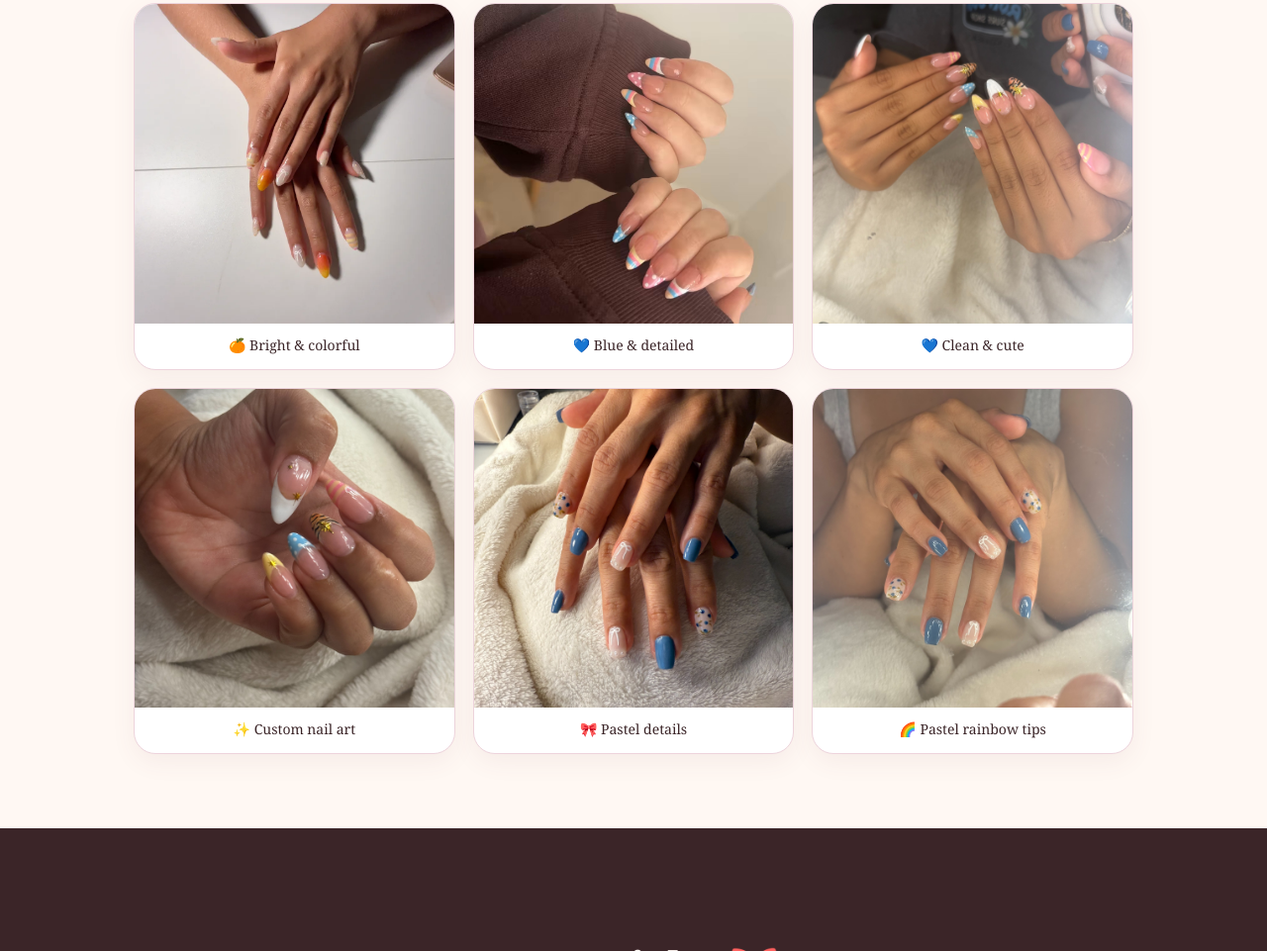
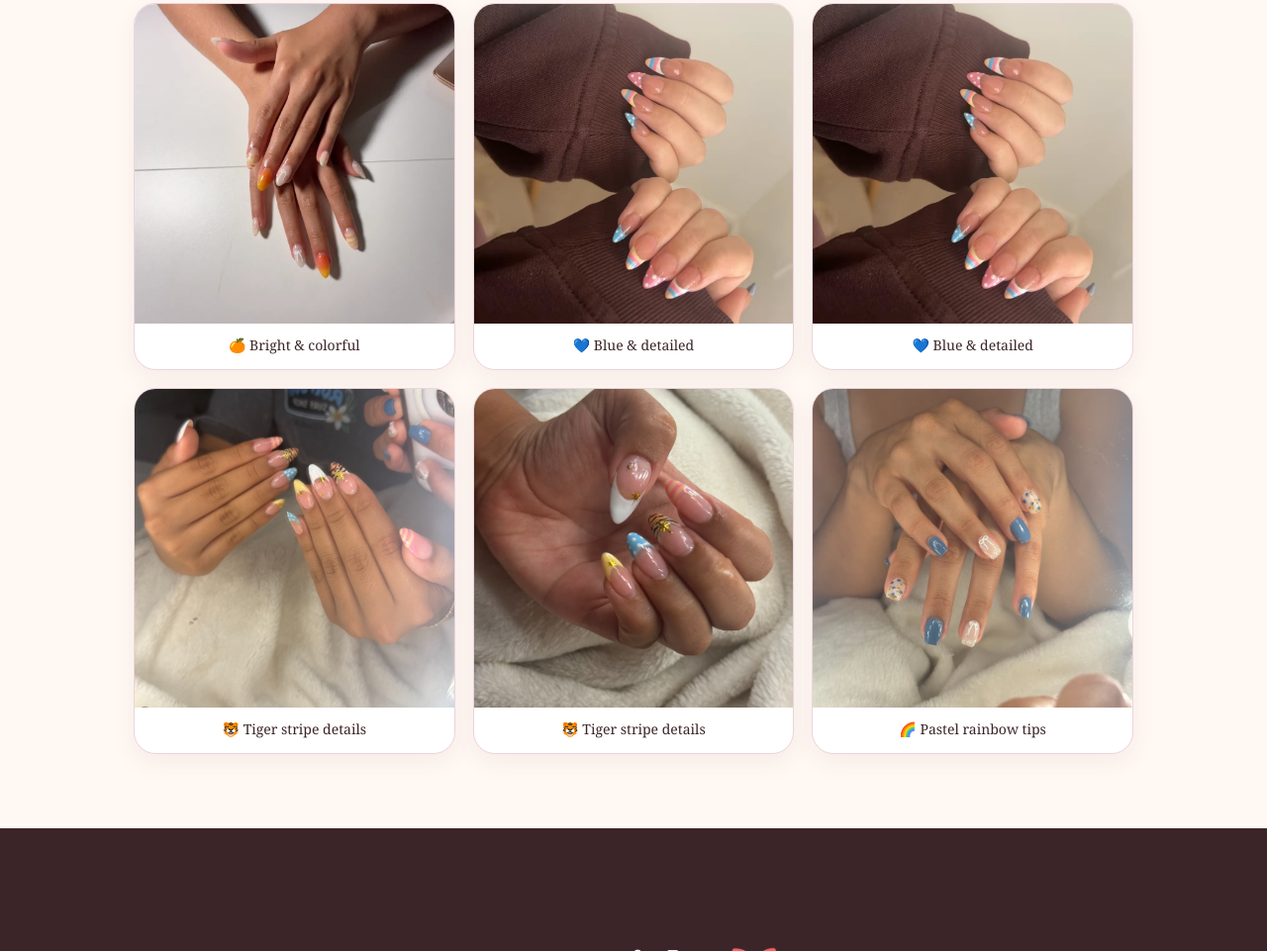
Before and after one commit to victoriapinilla2011-ctrl/nails-by-vicky-, a plain HTML site: page index.html in a window 1280 px wide. Shown: the part 1596-2557 px from the top of the page at 99% size. Drawn offline with Linux system fonts and the light colour scheme.

Commit message:
Update index.html

```diff
--- a/index.html
+++ b/index.html
@@ -218,12 +218,12 @@
   <h2 class="section-title">Vicky's Nail Gallery ✨</h2>
   <p class="section-subtitle">A few of my favorite sets 💅🏽🎀</p>
   <div class="gallery">
-    <figure class="gallery-item"><img src="nails_by_vicky_01.png" alt="Orange and yellow detailed nail art"><figcaption>🍊 Bright &amp; colorful</figcaption></figure>
-    <figure class="gallery-item"><img src="nails_by_vicky_02.jpeg" alt="Blue gel manicure with nail art"><figcaption>💙 Blue &amp; detailed</figcaption></figure>
-    <figure class="gallery-item"><img src="nails_by_vicky_03.jpeg" alt="Blue and natural nail art"><figcaption>💙 Clean &amp; cute</figcaption></figure>
-    <figure class="gallery-item"><img src="nails_by_vicky_04.jpeg" alt="Colorful detailed nail set"><figcaption>✨ Custom nail art</figcaption></figure>
-    <figure class="gallery-item"><img src="nails_by_vicky_05.jpeg" alt="Pastel colorful nail art"><figcaption>🎀 Pastel details</figcaption></figure>
-    <figure class="gallery-item"><img src="nails_by_vicky_06.jpeg" alt="Pastel rainbow French tip nail set"><figcaption>🌈 Pastel rainbow tips</figcaption></figure>
+  <figure class="gallery-item"><img src="nails_by_vicky_01.png" alt="Orange and yellow detailed nail art"><figcaption>🍊 Bright &amp; colorful</figcaption></figure>
+<figure class="gallery-item"><img src="nails_by_vicky_02.jpeg" alt="Blue gel manicure with nail art"><figcaption>💙 Blue &amp; detailed</figcaption></figure>
+<figure class="gallery-item"><img src="nails_by_vicky_02.jpeg" alt="Blue gel manicure with nail art"><figcaption>💙 Blue &amp; detailed</figcaption></figure>
+<figure class="gallery-item"><img src="nails_by_vicky_03.jpeg" alt="Tiger stripe nail art"><figcaption>🐯 Tiger stripe details</figcaption></figure>
+<figure class="gallery-item"><img src="nails_by_vicky_04.jpeg" alt="Tiger stripe nail art"><figcaption>🐯 Tiger stripe details</figcaption></figure>
+<figure class="gallery-item"><img src="nails_by_vicky_06.jpeg" alt="Pastel rainbow French tip nail set"><figcaption>🌈 Pastel rainbow tips</figcaption></figure>
   </div>
 </section>
 
```
